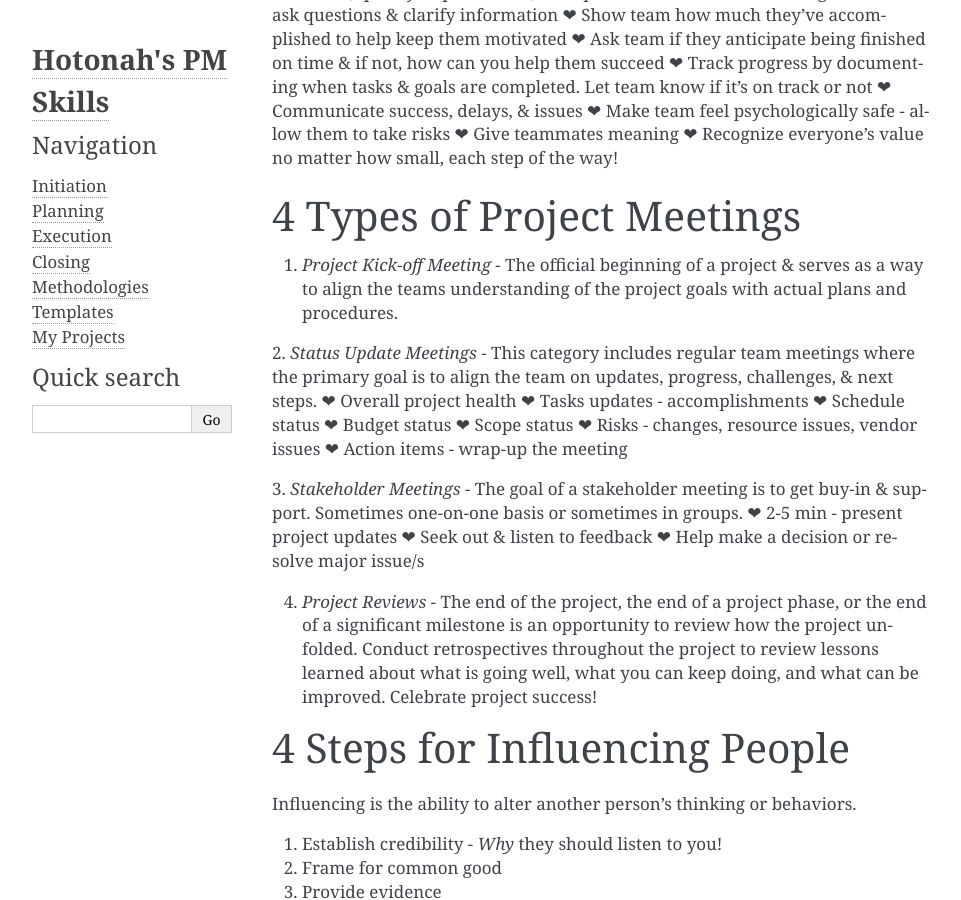
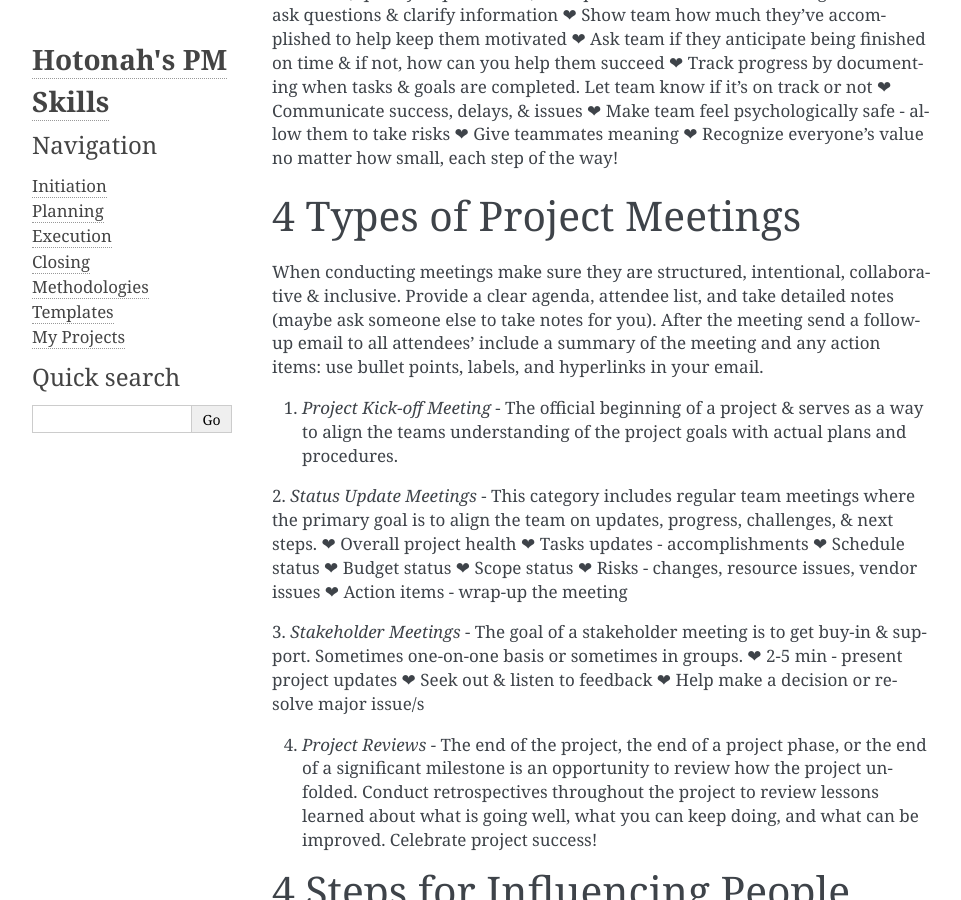
Before and after one commit to Hotonah/hotonah.github.io, a Sphinx documentation site: the page built from source/index.txt, in a window 1280 px wide and 900 px high, scrolled down 4199 px. Shown: the whole window, without its empty margins (148-1109 px from the left). Built offline with Sphinx 7.4.7, drawn with Linux system fonts in a browser that asks for light colours.

Commit message:
Update index.txt

```diff
--- a/source/index.txt
+++ b/source/index.txt
@@ -118,6 +118,8 @@ Leadership & Managing Teams
 
 4 Types of Project Meetings
 ==============================
+When conducting meetings make sure they are structured, intentional, collaborative & inclusive. Provide a clear agenda, attendee list, and take detailed notes (maybe ask someone else to take notes for you). After the meeting send a follow-up email to all attendees' include a summary of the meeting and any action items: use bullet points, labels, and hyperlinks in your email.
+
 1. `Project Kick-off Meeting` - The official beginning of a project & serves as a way to align the teams understanding of the project goals with actual plans and procedures.
 
 2. `Status Update Meetings` - This category includes regular team meetings where the primary goal is to align the team on updates, progress, challenges, & next steps.
```
